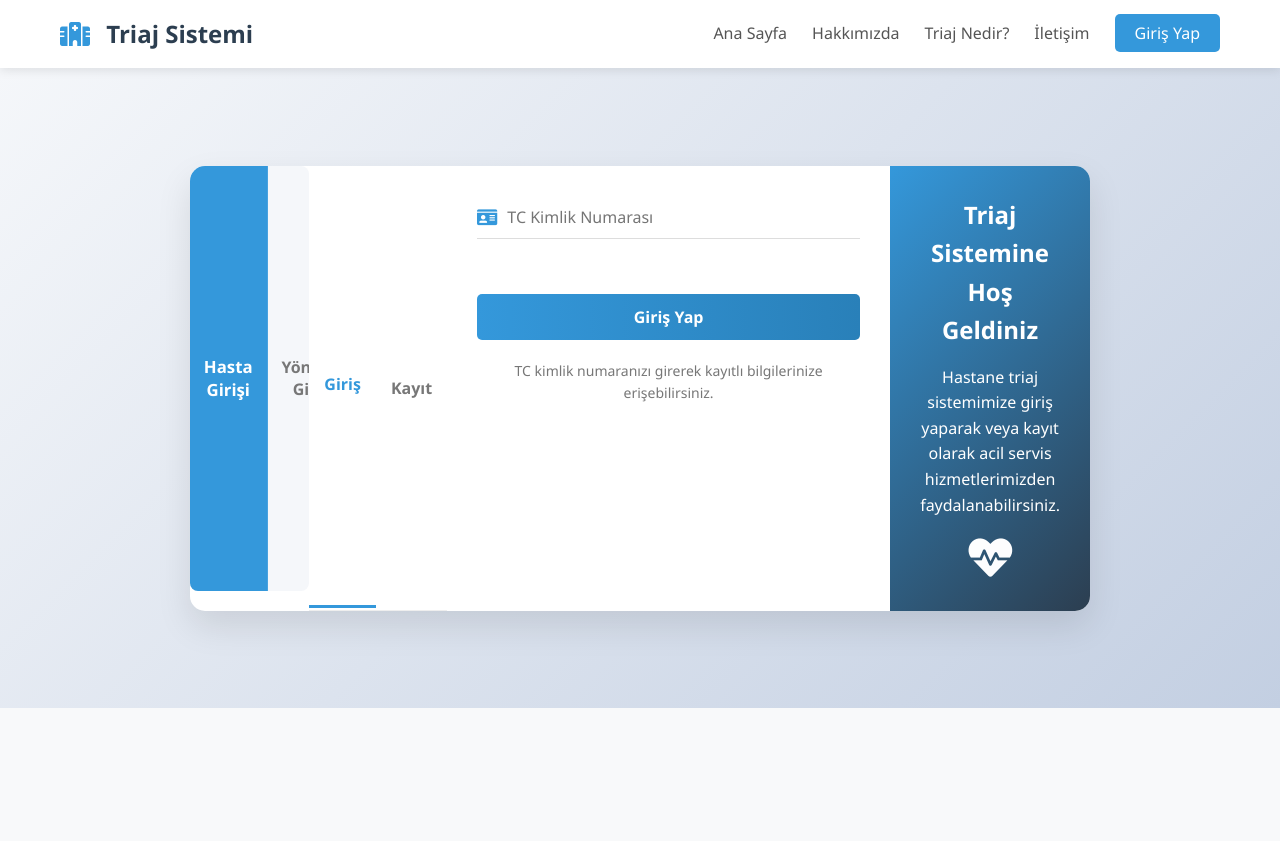
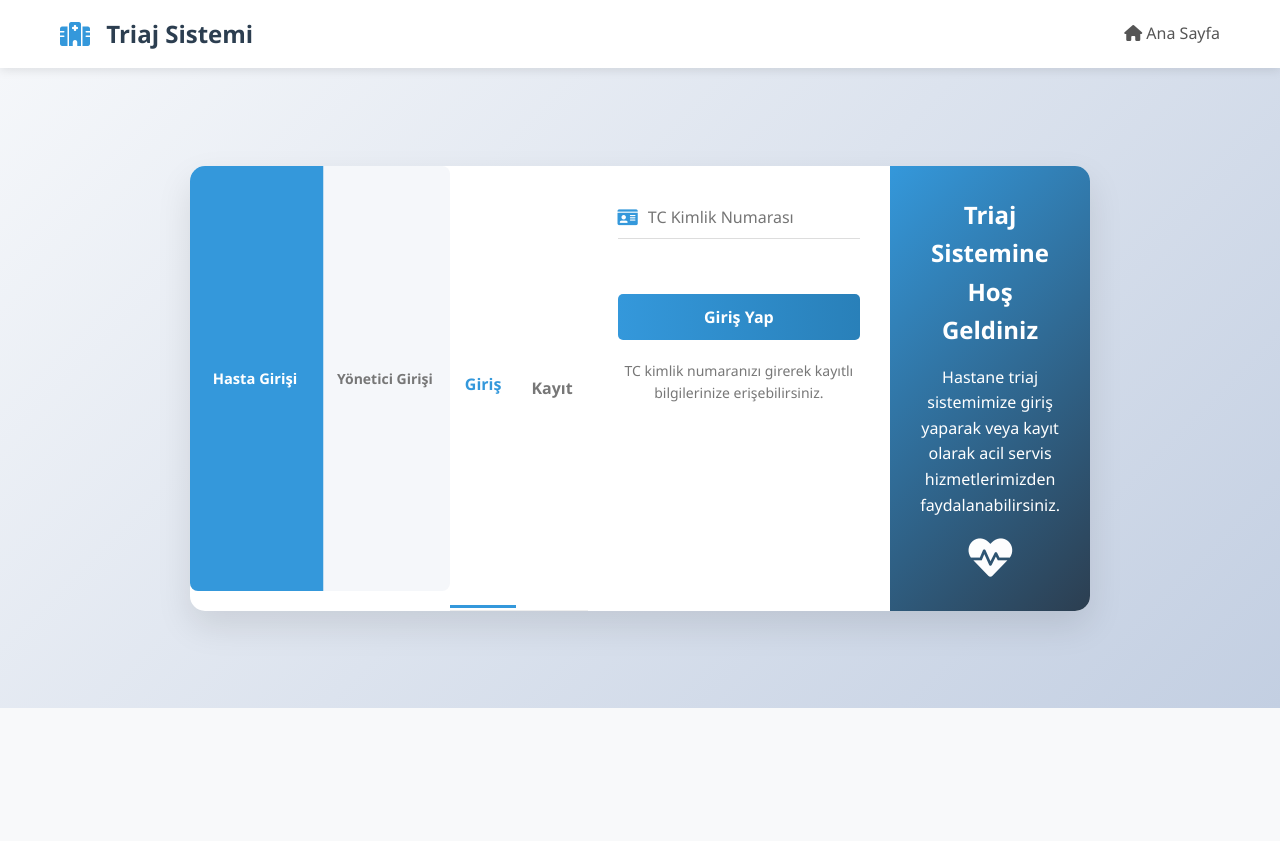
Before and after one commit to DilaraTheSoftwareEngineer/TRIAJ, a PHP site: page /triajGuncellenmis/kullanicigiris/login.html in a window 1280 px wide. Shown: the top 841 px of the page. Run offline with PHP 8.4, Linux system fonts and the light colour scheme.

Commit message:
Ana sayfa güncellemeleri yapıldı ve README.md eklendi

```diff
--- a/kullanicigiris/login-styles.css
+++ b/kullanicigiris/login-styles.css
@@ -199,18 +199,21 @@
     border-radius: 8px;
     overflow: hidden;
     background-color: #f5f7fa;
+    width: 100%;
 }
 
 .type-btn {
     flex: 1;
-    padding: 15px;
+    padding: 12px 8px;
     border: none;
     background: none;
-    font-size: 16px;
+    font-size: 14px;
     font-weight: 600;
     color: #777;
     cursor: pointer;
     transition: all 0.3s;
+    white-space: nowrap;
+    min-width: 110px;
 }
 
 .type-btn.active {
--- a/kullanicigiris/login.html
+++ b/kullanicigiris/login.html
@@ -16,11 +16,7 @@
             </div>
             <nav>
                 <ul>
-                    <li><a href="../index.html">Ana Sayfa</a></li>
-                    <li><a href="#">Hakkımızda</a></li>
-                    <li><a href="#">Triaj Nedir?</a></li>
-                    <li><a href="#">İletişim</a></li>
-                    <li><a href="login.html" class="btn-login active">Giriş Yap</a></li>
+                    <li><a href="../index.html"><i class="fas fa-home"></i> Ana Sayfa</a></li>
                 </ul>
             </nav>
         </div>
--- a/styles.css
+++ b/styles.css
@@ -94,6 +94,11 @@ nav ul li a:hover, nav ul li a.active {
 .hero {
     padding: 80px 0;
     background: linear-gradient(135deg, #f5f7fa 0%, #c3cfe2 100%);
+    background-image: url('img/ChatGPT Image 22 May 2025 13_02_03.png');
+    background-size: cover;
+    background-repeat: no-repeat;
+    background-position: center right;
+    min-height: 600px;
 }
 
 .hero .container {
@@ -253,20 +258,20 @@ nav ul li a:hover, nav ul li a.active {
 }
 
 .level-2 {
-    background-color: #e67e22;
-}
-
-.level-3 {
     background-color: #f1c40f;
     color: #333;
 }
 
-.level-4 {
+.level-3 {
     background-color: #2ecc71;
 }
 
+.level-4 {
+    display: none;
+}
+
 .level-5 {
-    background-color: #3498db;
+    display: none;
 }
 
 /* CTA Bölümü */
```
Also changed, not shown: index.html (+10 -23 lines), README.md, img/ChatGPT Image 22 May 2025 13_02_03.png (added).
